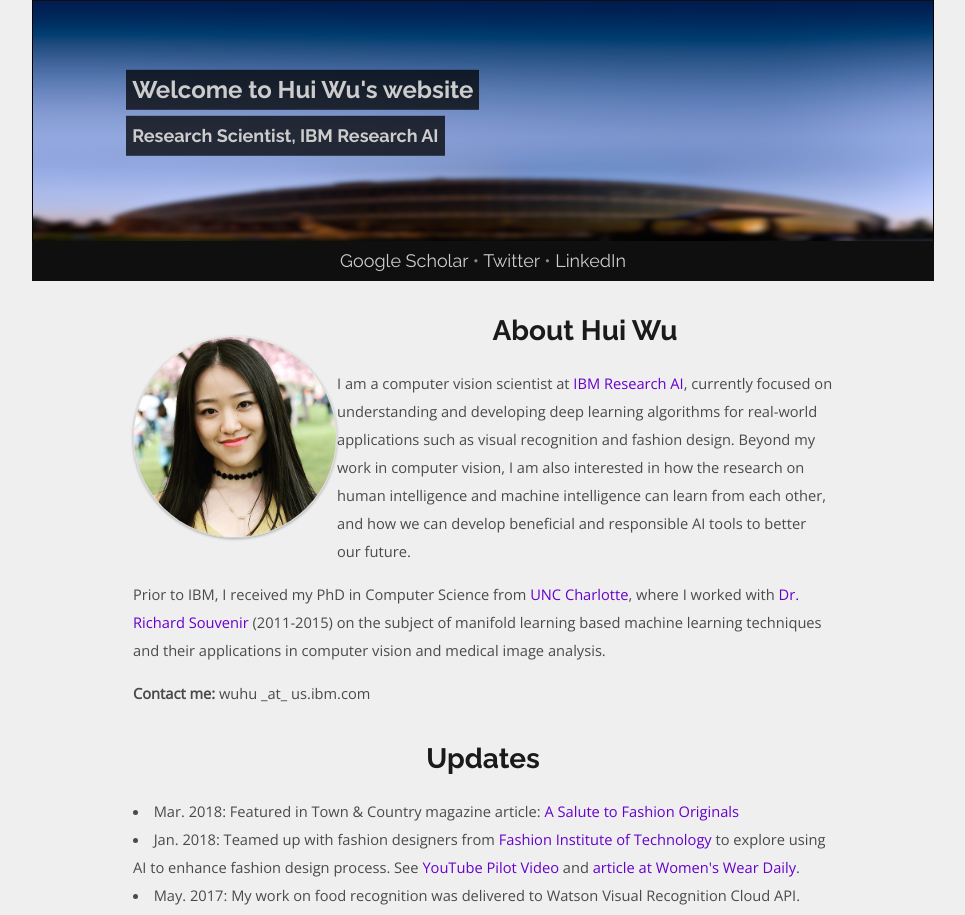
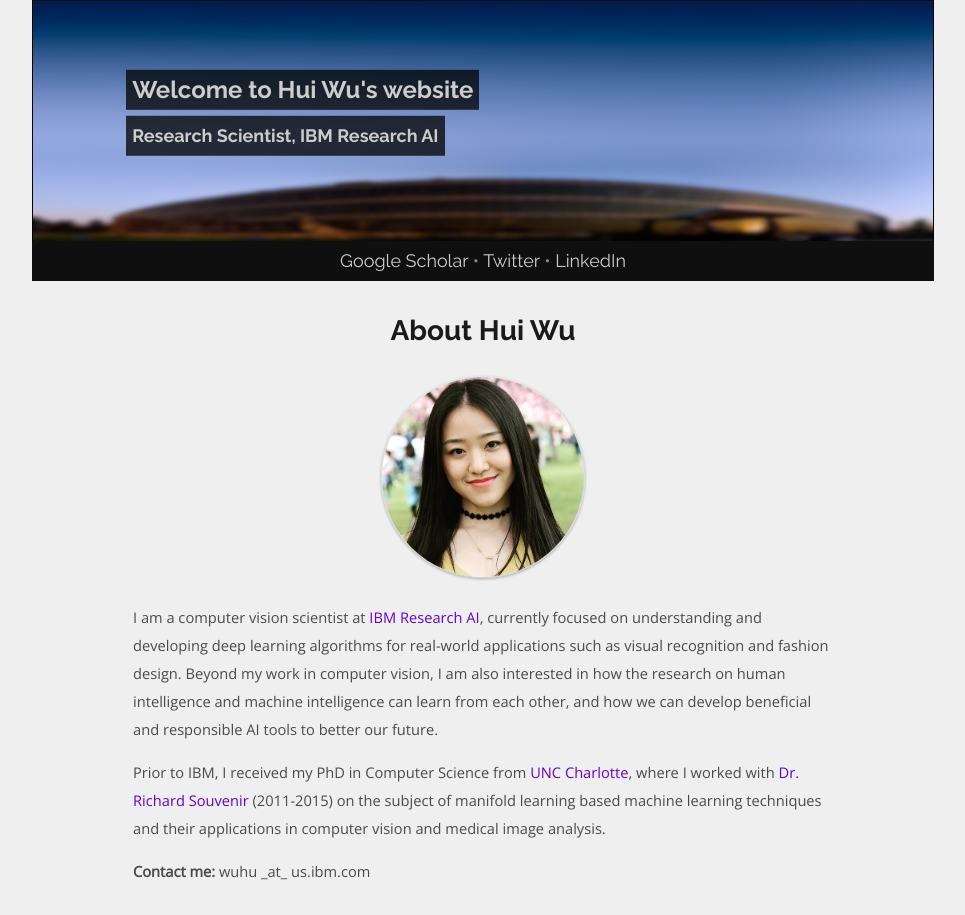
Before and after one commit to spacew/spacew.github.io, a Jekyll site: the page built from index.html, in a window 1280 px wide. Shown: the top 915 px of the page, without its empty margins (157-1122 px from the left). Built offline with Jekyll 4.4.1, drawn with Linux system fonts in a browser that asks for light colours; the list of posts is cut into pages by our own code.

Commit message:
Update index.html

```diff
--- a/index.html
+++ b/index.html
@@ -6,9 +6,9 @@
 {% assign tmp = "/" | append: site.baseurl %}
 {% if page.url == tmp or page.url == "/" %}
     <article>
-        <img src="media/huiwu.jpg" alt="Profile Photo" style="height:200px;border-radius:50%;float:left;">
         <h1 class="top-text">About Hui Wu</h1>
         <p>
+            <img src="media/huiwu.jpg" alt="Profile Photo" style="height:200px;border-radius:50%;">
             I am a computer vision scientist at <a href=https://www.research.ibm.com/ai/>IBM Research AI</a>,
             currently focused on understanding
             and developing deep learning algorithms for real-world applications such as
```
